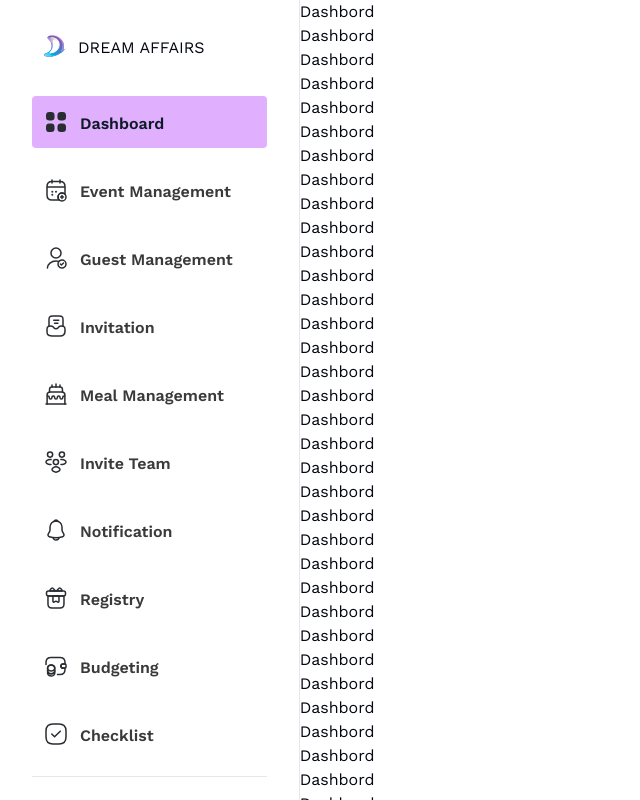
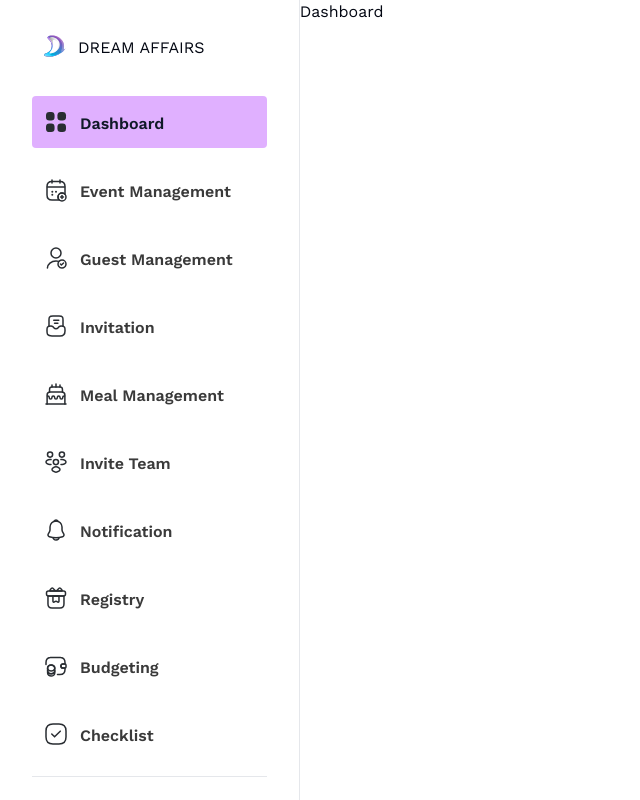
Before and after one commit to Dream-Affairs/Dream-Affairs-Frontend, a Next.js app: page /dashboard in a window 1280 px wide. Shown: the top 800 px of the page, without its empty margins (0-640 px from the left). Built offline with nearby package versions, Linux system fonts and the light colour scheme.

Commit message:
minor update

```diff
--- a/app/dashboard/page.tsx
+++ b/app/dashboard/page.tsx
@@ -1,49 +1,13 @@
-import React from 'react'
+import React from 'react';
 
-type Props = {}
+type Props = {};
 
 const Dashboard = (props: Props) => {
   return (
-      <section>
-          <p>Dashbord</p>
-          <p>Dashbord</p>
-          <p>Dashbord</p>
-          <p>Dashbord</p>
-          <p>Dashbord</p>
-          <p>Dashbord</p>
-          <p>Dashbord</p>
-          <p>Dashbord</p>
-          <p>Dashbord</p>
-          <p>Dashbord</p>
-          <p>Dashbord</p>
-          <p>Dashbord</p>
-          <p>Dashbord</p>
-          <p>Dashbord</p>
-          <p>Dashbord</p>
-          <p>Dashbord</p>
-          <p>Dashbord</p>
-          <p>Dashbord</p>
-          <p>Dashbord</p>
-          <p>Dashbord</p>
-          <p>Dashbord</p>
-          <p>Dashbord</p>
-          <p>Dashbord</p>
-          <p>Dashbord</p>
-          <p>Dashbord</p>
-          <p>Dashbord</p>
-          <p>Dashbord</p>
-          <p>Dashbord</p>
-          <p>Dashbord</p>
-          <p>Dashbord</p>
-          <p>Dashbord</p>
-          <p>Dashbord</p>
-          <p>Dashbord</p>
-          <p>Dashbord</p>
-          <p>Dashbord</p>
-          <p>Dashbord</p>
-          <p>Dashbord</p>
+    <section>
+      <p>Dashboard</p>
     </section>
-  )
-}
+  );
+};
 
-export default Dashboard
+export default Dashboard;
```
